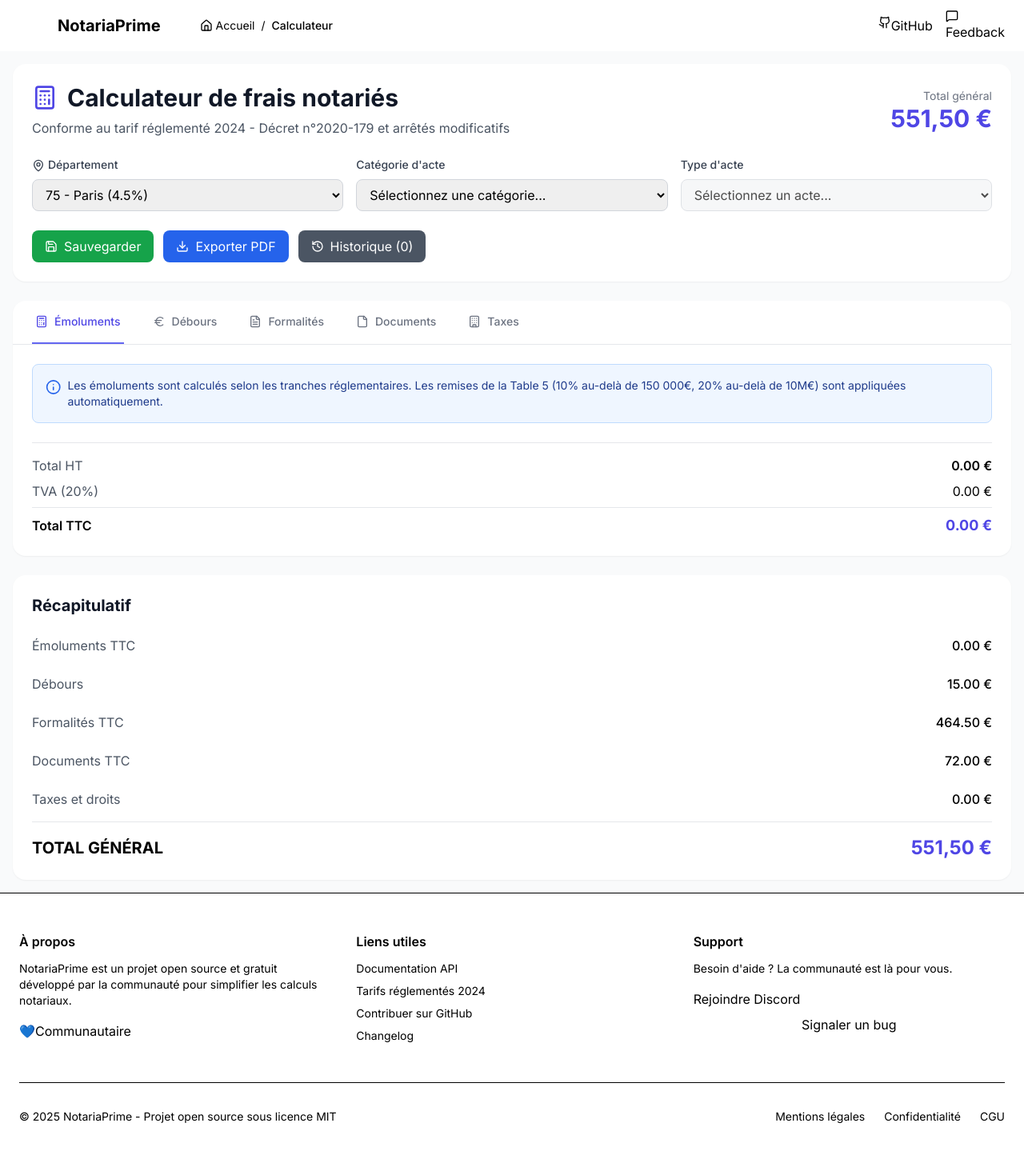
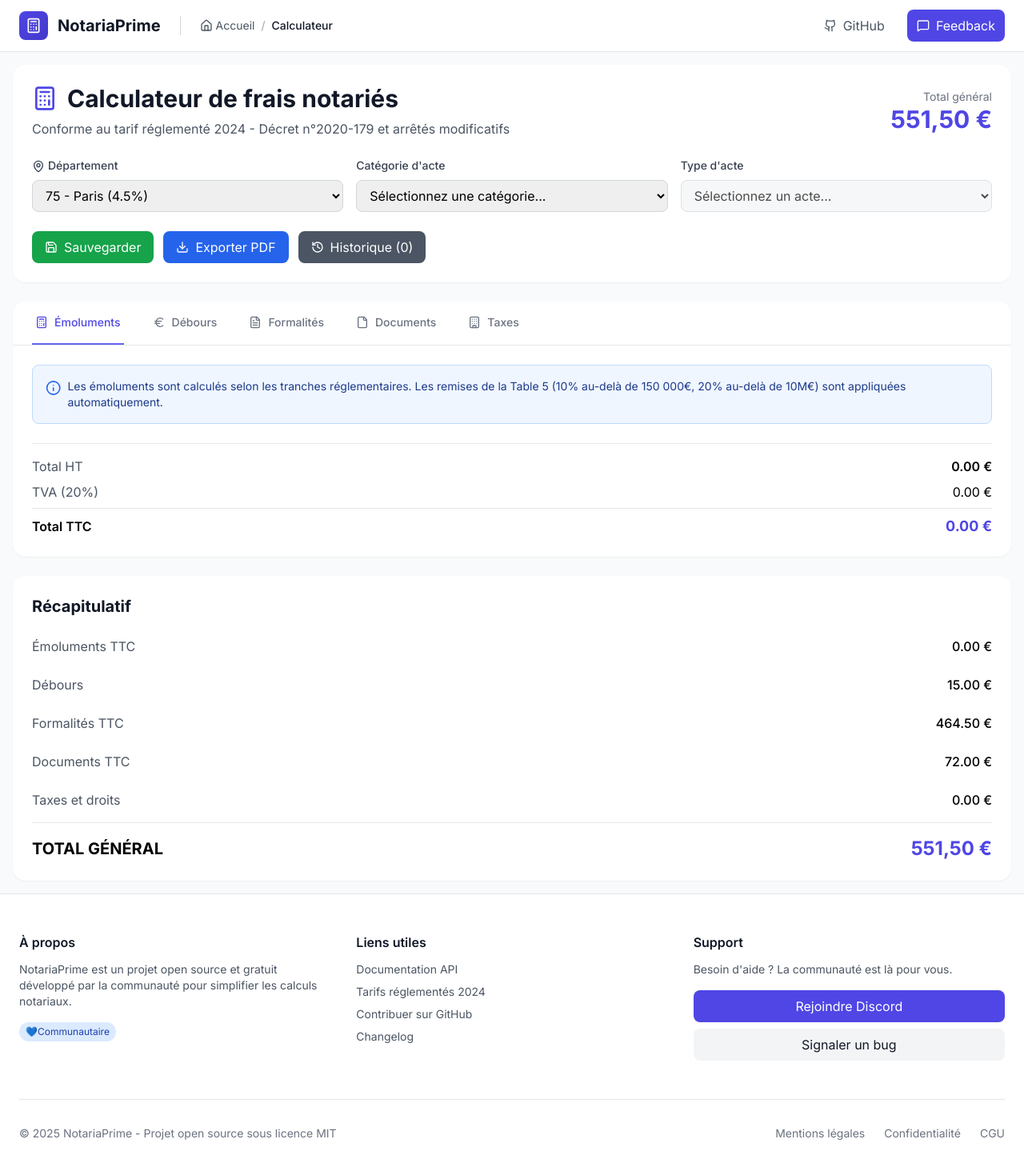
Before and after one commit to Interne52105110/notariaprime, a Next.js app: page /pretaxe in a window 1280 px wide. Shown: the top 1464 px of the page at 80% size. Built offline with nearby package versions, Linux system fonts and the light colour scheme.

Commit message:
Fix all TypeScript errors for Vercel deployment

```diff
--- a/src/app/layout.tsx
+++ b/src/app/layout.tsx
@@ -12,11 +12,11 @@ export const metadata: Metadata = {
   description: "Plateforme open source pour calculer vos frais notariés",
 };
 
-export default function RootLayout({
-  children,
-}: Readonly<{
+interface RootLayoutProps {
   children: React.ReactNode;
-}>) {
+}
+
+export default function RootLayout({ children }: RootLayoutProps) {
   return (
     <html lang="fr">
       <body className={`${inter.variable} antialiased`}>
--- a/src/app/pretaxe/page.tsx
+++ b/src/app/pretaxe/page.tsx
@@ -8,6 +8,26 @@ import {
   Info, Check, X, AlertCircle, HelpCircle, MapPin,
   Download, Save, History, Plus, Minus, UserPlus
 } from 'lucide-react';
+
+// Types TypeScript
+interface TrancheTarif {
+  min: number;
+  max: number;
+  taux: number;
+}
+
+interface ActeConfig {
+  label: string;
+  type: 'proportionnel' | 'fixe';
+  tranches?: TrancheTarif[];
+  montant?: number;
+}
+
+interface CategorieActes {
+  label: string;
+  icon: React.ComponentType<{ className?: string }>;
+  actes: Record<string, ActeConfig>;
+}
 
 interface Donateur {
   id: number;
@@ -35,6 +55,11 @@ interface HistoriqueCalcul {
     documents: number;
     taxes: number;
   };
+}
+
+interface Departement {
+  nom: string;
+  taux: number;
 }
 
 export default function PretaxeIntelligente() {
@@ -115,7 +140,7 @@ export default function PretaxeIntelligente() {
   };
 
   // Barème usufruit selon l'âge (Article 669 CGI)
-const calculerUsufruit = (age: string | number) => {
+  const calculerUsufruit = (age: string | number): number => {
     const ageNum = parseInt(String(age));
     if (ageNum < 21) return 90;
     if (ageNum < 31) return 80;
@@ -128,7 +153,7 @@ const calculerUsufruit = (age: string | number) => {
     return 10;
   };
 
-  const departements = {
+  const departements: Record<string, Departement> = {
     '01': { nom: 'Ain', taux: 4.50 },
     '02': { nom: 'Aisne', taux: 4.50 },
     '03': { nom: 'Allier', taux: 4.50 },
@@ -233,7 +258,7 @@ const calculerUsufruit = (age: string | number) => {
   };
 
   // Catégories et actes selon l'Annexe 4-7 du Code de commerce
-  const categoriesActes = {
+  const categoriesActes: Record<string, CategorieActes> = {
     'biens_immobiliers': {
       label: 'Actes relatifs aux biens immobiliers',
       icon: Home,
@@ -543,7 +568,7 @@ const calculerUsufruit = (age: string | number) => {
   };
 
   // Calcul des émoluments avec application des remises Table 5
-  const calculerEmoluments = (montant, tranches) => {
+  const calculerEmoluments = (montant: number, tranches: TrancheTarif[]): number => {
     let emolumentsBruts = 0;
 
     tranches.forEach(tranche => {
@@ -634,7 +659,7 @@ const calculerUsufruit = (age: string | number) => {
 
   // Fonction de sauvegarde
   const sauvegarderCalcul = () => {
-    const nouveauCalcul = {
+    const nouveauCalcul: HistoriqueCalcul = {
       id: Date.now(),
       date: new Date().toLocaleString('fr-FR'),
       acte: categoriesActes[selectedCategory]?.actes[selectedActe]?.label || 'N/A',
@@ -689,9 +714,9 @@ TOTAL GÉNÉRAL : ${totalGeneral.toFixed(2)} €
       if (!isNaN(montant)) {
         const acte = categoriesActes[selectedCategory]?.actes[selectedActe];
         if (acte) {
-          if (acte.type === 'proportionnel') {
+          if (acte.type === 'proportionnel' && acte.tranches) {
             setEmoluments(calculerEmoluments(montant, acte.tranches));
-          } else {
+          } else if (acte.type === 'fixe' && acte.montant) {
             setEmoluments(acte.montant);
           }
           calculerCSI();
@@ -699,7 +724,7 @@ TOTAL GÉNÉRAL : ${totalGeneral.toFixed(2)} €
         }
       }
     }
-  }, [selectedActe, montantActe, selectedDepartement, taxes.typeBien]);
+  }, [selectedActe, montantActe, selectedDepartement, taxes.typeBien, selectedCategory]);
 
   // Calcul des totaux
   const totalEmoluments = emoluments;
--- a/src/components/Layout.tsx
+++ b/src/components/Layout.tsx
@@ -4,36 +4,40 @@ import Link from 'next/link';
 import { Calculator, ArrowLeft, MessageSquare, Github, Home } from 'lucide-react';
 import { useState } from 'react';
 
-export default function Layout({ children }: { children: React.ReactNode }) {
+interface LayoutProps {
+  children: React.ReactNode;
+}
+
+export default function Layout({ children }: LayoutProps) {
   const [feedbackOpen, setFeedbackOpen] = useState(false);
 
   return (
-    <div className="min-h-screen bg-[var(--color-bg-secondary)]">
+    <div className="min-h-screen bg-gray-50">
       {/* Header */}
-      <header className="sticky top-0 z-50 glass">
+      <header className="sticky top-0 z-50 bg-white/95 backdrop-blur-md border-b border-gray-200">
         <div className="max-w-7xl mx-auto px-6">
           <div className="flex items-center justify-between h-16">
             {/* Left side */}
             <div className="flex items-center gap-6">
               <Link href="/" className="flex items-center gap-3 group">
-                <div className="w-9 h-9 bg-gradient-to-br from-[var(--color-accent-600)] to-[var(--color-accent-700)] rounded-lg flex items-center justify-center group-hover:scale-110 transition-transform">
+                <div className="w-9 h-9 bg-gradient-to-br from-indigo-600 to-indigo-700 rounded-lg flex items-center justify-center group-hover:scale-110 transition-transform">
                   <Calculator className="w-5 h-5 text-white" />
                 </div>
-                <span className="text-xl font-bold text-[var(--color-text-primary)]">
+                <span className="text-xl font-bold text-gray-900">
                   NotariaPrime
                 </span>
               </Link>
 
               {/* Breadcrumb separator */}
-              <div className="h-6 w-px bg-[var(--color-border-default)]" />
+              <div className="h-6 w-px bg-gray-300" />
 
               <nav className="flex items-center gap-2 text-sm">
-                <Link href="/" className="flex items-center gap-1 text-[var(--color-text-tertiary)] hover:text-[var(--color-text-secondary)] transition">
+                <Link href="/" className="flex items-center gap-1 text-gray-600 hover:text-gray-900 transition">
                   <Home className="w-4 h-4" />
                   Accueil
                 </Link>
-                <span className="text-[var(--color-text-tertiary)]">/</span>
-                <span className="text-[var(--color-text-primary)] font-medium">
+                <span className="text-gray-400">/</span>
+                <span className="text-gray-900 font-medium">
                   Calculateur
                 </span>
               </nav>
@@ -43,7 +47,7 @@ export default function Layout({ children }: { children: React.ReactNode }) {
             <div className="flex items-center gap-4">
               <a
                 href="https://github.com"
-                className="btn btn-ghost hidden sm:flex"
+                className="hidden sm:flex items-center gap-2 px-3 py-2 text-gray-600 hover:text-gray-900 hover:bg-gray-100 rounded-lg transition"
                 target="_blank"
                 rel="noopener noreferrer"
               >
@@ -52,7 +56,7 @@ export default function Layout({ children }: { children: React.ReactNode }) {
               </a>
               <button
                 onClick={() => setFeedbackOpen(true)}
-                className="btn btn-secondary"
+                className="flex items-center gap-2 px-3 py-2 bg-indigo-600 hover:bg-indigo-700 text-white rounded-lg transition"
               >
                 <MessageSquare className="w-4 h-4" />
                 <span className="hidden sm:inline">Feedback</span>
@@ -68,19 +72,19 @@ export default function Layout({ children }: { children: React.ReactNode }) {
       </main>
 
       {/* Footer simplifié */}
-      <footer className="mt-auto py-12 px-6 border-t border-[var(--color-border-default)] bg-[var(--color-bg-primary)]">
+      <footer className="mt-auto py-12 px-6 border-t border-gray-200 bg-white">
         <div className="max-w-7xl mx-auto">
           <div className="grid md:grid-cols-3 gap-8">
             {/* About */}
             <div>
-              <h3 className="font-semibold mb-3 text-[var(--color-text-primary)]">
+              <h3 className="font-semibold mb-3 text-gray-900">
                 À propos
               </h3>
-              <p className="text-sm text-[var(--color-text-secondary)] mb-4">
+              <p className="text-sm text-gray-600 mb-4">
                 NotariaPrime est un projet open source et gratuit développé par la communauté pour simplifier les calculs notariaux.
               </p>
               <div className="flex items-center gap-2">
-                <div className="community-badge">
+                <div className="px-2 py-1 bg-blue-100 text-blue-800 text-xs rounded-full">
                   <span>💙</span>
                   <span>Communautaire</span>
                 </div>
@@ -89,27 +93,27 @@ export default function Layout({ children }: { children: React.ReactNode }) {
 
             {/* Quick Links */}
             <div>
-              <h3 className="font-semibold mb-3 text-[var(--color-text-primary)]">
+              <h3 className="font-semibold mb-3 text-gray-900">
                 Liens utiles
               </h3>
               <ul className="space-y-2 text-sm">
                 <li>
-                  <a href="/documentation" className="text-[var(--color-text-secondary)] hover:text-[var(--color-accent-600)] transition">
+                  <a href="/documentation" className="text-gray-600 hover:text-indigo-600 transition">
                     Documentation API
                   </a>
                 </li>
                 <li>
-                  <a href="/tarifs" className="text-[var(--color-text-secondary)] hover:text-[var(--color-accent-600)] transition">
+                  <a href="/tarifs" className="text-gray-600 hover:text-indigo-600 transition">
                     Tarifs réglementés 2024
                   </a>
                 </li>
                 <li>
-                  <a href="https://github.com" className="text-[var(--color-text-secondary)] hover:text-[var(--color-accent-600)] transition">
+                  <a href="https://github.com" className="text-gray-600 hover:text-indigo-600 transition">
                     Contribuer sur GitHub
                   </a>
                 </li>
                 <li>
-                  <a href="/changelog" className="text-[var(--color-text-secondary)] hover:text-[var(--color-accent-600)] transition">
+                  <a href="/changelog" className="text-gray-600 hover:text-indigo-600 transition">
                     Changelog
                   </a>
                 </li>
@@ -118,16 +122,16 @@ export default function Layout({ children }: { children: React.ReactNode }) {
 
             {/* Support */}
             <div>
-              <h3 className="font-semibold mb-3 text-[var(--color-text-primary)]">
+              <h3 className="font-semibold mb-3 text-gray-900">
                 Support
               </h3>
-              <p className="text-sm text-[var(--color-text-secondary)] mb-4">
+              <p className="text-sm text-gray-600 mb-4">
                 Besoin d'aide ? La communauté est là pour vous.
               </p>
               <div className="space-y-2">
                 <a
                   href="https://discord.com"
-                  className="btn btn-secondary w-full justify-center"
+                  className="block w-full px-4 py-2 bg-indigo-600 hover:bg-indigo-700 text-white text-center rounded-lg transition"
                   target="_blank"
                   rel="noopener noreferrer"
                 >
@@ -135,7 +139,7 @@ export default function Layout({ children }: { children: React.ReactNode }) {
                 </a>
                 <button
                   onClick={() => setFeedbackOpen(true)}
-                  className="btn btn-ghost w-full justify-center"
+                  className="block w-full px-4 py-2 bg-gray-100 hover:bg-gray-200 text-gray-900 text-center rounded-lg transition"
                 >
                   Signaler un bug
                 </button>
@@ -144,18 +148,18 @@ export default function Layout({ children }: { children: React.ReactNode }) {
           </div>
 
           {/* Bottom bar */}
-          <div className="mt-12 pt-8 border-t border-[var(--color-border-default)] flex flex-col md:flex-row justify-between items-center gap-4">
-            <div className="text-sm text-[var(--color-text-tertiary)]">
+          <div className="mt-12 pt-8 border-t border-gray-200 flex flex-col md:flex-row justify-between items-center gap-4">
+            <div className="text-sm text-gray-500">
               © 2025 NotariaPrime - Projet open source sous licence MIT
             </div>
             <div className="flex items-center gap-6 text-sm">
-              <a href="/legal" className="text-[var(--color-text-tertiary)] hover:text-[var(--color-text-secondary)] transition">
+              <a href="/legal" className="text-gray-500 hover:text-gray-700 transition">
                 Mentions légales
               </a>
-              <a href="/privacy" className="text-[var(--color-text-tertiary)] hover:text-[var(--color-text-secondary)] transition">
+              <a href="/privacy" className="text-gray-500 hover:text-gray-700 transition">
                 Confidentialité
               </a>
-              <a href="/terms" className="text-[var(--color-text-tertiary)] hover:text-[var(--color-text-secondary)] transition">
+              <a href="/terms" className="text-gray-500 hover:text-gray-700 transition">
                 CGU
               </a>
             </div>
@@ -166,30 +170,30 @@ export default function Layout({ children }: { children: React.ReactNode }) {
       {/* Feedback Modal */}
       {feedbackOpen && (
         <div className="fixed inset-0 z-[100] flex items-center justify-center p-4 bg-black bg-opacity-50">
-          <div className="bg-[var(--color-bg-primary)] rounded-xl p-6 max-w-md w-full animate-fade-in shadow-xl">
+          <div className="bg-white rounded-xl p-6 max-w-md w-full animate-fade-in shadow-xl">
             <div className="flex items-center justify-between mb-4">
-              <h3 className="text-xl font-bold text-[var(--color-text-primary)]">
+              <h3 className="text-xl font-bold text-gray-900">
                 Votre retour est précieux
               </h3>
               <button
                 onClick={() => setFeedbackOpen(false)}
-                className="p-2 hover:bg-[var(--color-bg-tertiary)] rounded-lg transition"
+                className="p-2 hover:bg-gray-100 rounded-lg transition"
               >
                 <span className="sr-only">Fermer</span>
                 ✕
               </button>
             </div>
 
-            <p className="text-[var(--color-text-secondary)] mb-6">
+            <p className="text-gray-600 mb-6">
               Aidez-nous à améliorer NotariaPrime. Chaque suggestion compte !
             </p>
 
             <div className="space-y-4">
               <div>
-                <label className="block text-sm font-medium text-[var(--color-text-primary)] mb-2">
+                <label className="block text-sm font-medium text-gray-700 mb-2">
                   Type de retour
                 </label>
-                <select className="w-full p-3 border border-[var(--color-border-default)] rounded-lg bg-[var(--color-bg-primary)] focus:outline-none focus:ring-2 focus:ring-[var(--color-accent-500)]">
+                <select className="w-full p-3 border border-gray-300 rounded-lg bg-white focus:outline-none focus:ring-2 focus:ring-indigo-500">
                   <option>💡 Suggestion de fonctionnalité</option>
                   <option>🐛 Signaler un bug</option>
                   <option>📝 Amélioration</option>
@@ -199,46 +203,46 @@ export default function Layout({ children }: { children: React.ReactNode }) {
               </div>
 
               <div>
-                <label className="block text-sm font-medium text-[var(--color-text-primary)] mb-2">
+                <label className="block text-sm font-medium text-gray-700 mb-2">
                   Votre message
                 </label>
                 <textarea
-                  className="w-full p-3 border border-[var(--color-border-default)] rounded-lg resize-none bg-[var(--color-bg-primary)] focus:outline-none focus:ring-2 focus:ring-[var(--color-accent-500)]"
+                  className="w-full p-3 border border-gray-300 rounded-lg resize-none bg-white focus:outline-none focus:ring-2 focus:ring-indigo-500"
                   rows={4}
                   placeholder="Décrivez votre retour..."
                 />
               </div>
 
               <div>
-                <label className="block text-sm font-medium text-[var(--color-text-primary)] mb-2">
+                <label className="block text-sm font-medium text-gray-700 mb-2">
                   Email (optionnel)
                 </label>
                 <input
                   type="email"
-                  className="w-full p-3 border border-[var(--color-border-default)] rounded-lg bg-[var(--color-bg-primary)] focus:outline-none focus:ring-2 focus:ring-[var(--color-accent-500)]"
+                  className="w-full p-3 border border-gray-300 rounded-lg bg-white focus:outline-none focus:ring-2 focus:ring-indigo-500"
                   placeholder="vous@exemple.com"
                 />
-                <p className="text-xs text-[var(--color-text-tertiary)] mt-1">
+                <p className="text-xs text-gray-500 mt-1">
                   Pour vous tenir informé de la suite donnée à votre retour
                 </p>
               </div>
             </div>
 
             <div className="flex gap-3 mt-6">
-              <button className="btn btn-primary flex-1">
+              <button className="flex-1 px-4 py-2 bg-indigo-600 hover:bg-indigo-700 text-white rounded-lg transition">
                 Envoyer le feedback
               </button>
               <button
                 onClick={() => setFeedbackOpen(false)}
-                className="btn btn-secondary flex-1"
+                className="flex-1 px-4 py-2 bg-gray-100 hover:bg-gray-200 text-gray-900 rounded-lg transition"
               >
                 Annuler
               </button>
             </div>
 
-            <p className="text-xs text-[var(--color-text-tertiary)] text-center mt-4">
+            <p className="text-xs text-gray-500 text-center mt-4">
               Vous pouvez aussi contribuer directement sur{' '}
-              <a href="https://github.com" className="text-[var(--color-accent-600)] hover:underline">
+              <a href="https://github.com" className="text-indigo-600 hover:underline">
                 GitHub
               </a>
             </p>
```
Also changed, not shown: src/app/page.tsx (+7 -0 lines), project-export.txt. Lines whose indentation alone changed are shown as unchanged.
